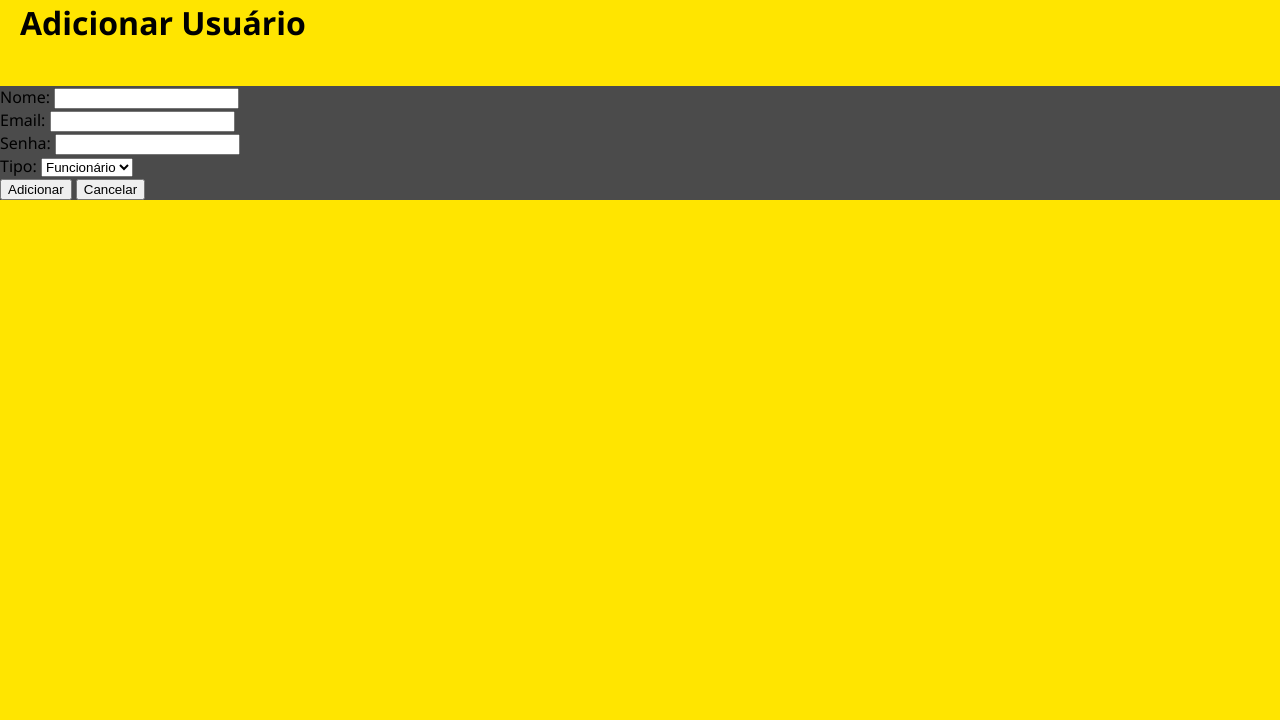
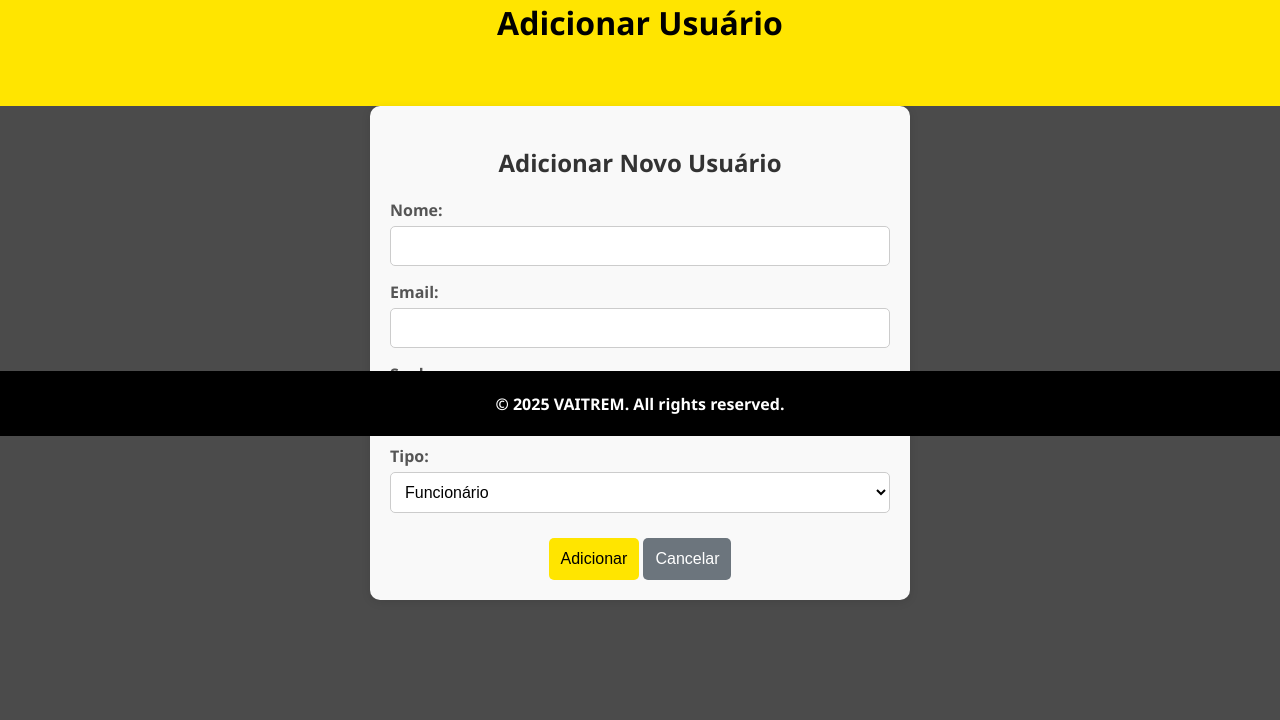
Before and after one commit to ViniciusTn/Aplicacao_do_mockup, a PHP site: page /addUsuario.php in a window 1280 px wide. Shown: the part 364-1084 px from the top of the page. Before the commit the page ends 564 px from the top, so only its background shows below. Run offline with PHP 8.4, Linux system fonts and the light colour scheme; a user stored in the database is signed in.

Commit message:
cadastro estilizado

```diff
--- a/private/addUsuario.php
+++ b/private/addUsuario.php
@@ -39,37 +39,49 @@ if ($_SERVER['REQUEST_METHOD'] == 'POST') {
     <link rel="icon" href="../assets/icons/iconeVaitrem.png" type="image/png">
 </head>
 <body>
-    <header>
+    <header class="header_login">
         <button onclick="window.location.href='../public/menuInicial.php'" class="buttonVoltar" type="button">
             <img src="../assets/icons/botaoVoltar.png" alt="Voltar">
         </button>
         <h1>Adicionar Usuário</h1>
     </header>
     <main>
-        <form method="POST" action="addUsuario.php">
+        <div class="perfil-container">
+            <h2>Adicionar Novo Usuário</h2>
+            <?php if (isset($error)): ?>
+                <p class="error-message"><?php echo $error; ?></p>
+            <?php endif; ?>
+            <form method="POST" action="addUsuario.php" class="perfil-form">
+                <div class="form-group">
                     <label for="nome">Nome:</label>
                     <input type="text" id="nome" name="nome" required>
-            <br>
+                </div>
+                <div class="form-group">
                     <label for="email">Email:</label>
                     <input type="email" id="email" name="email" required>
-            <br>
+                </div>
+                <div class="form-group">
                     <label for="senha">Senha:</label>
                     <input type="password" id="senha" name="senha" required>
-            <br>
+                </div>
+                <div class="form-group">
                     <label for="tipo">Tipo:</label>
                     <select id="tipo" name="tipo" required>
                         <option value="funcionario">Funcionário</option>
                         <option value="admin">Admin</option>
                     </select>
-            <br>
+                </div>
                 <div class="botoes">
-                <button type="submit">Adicionar</button>
-                <button type="button" onclick="window.location.href='../public/menuInicial.php'">Cancelar</button>
+                    <button type="submit" class="perfil-button">Adicionar</button>
+                    <button type="button" onclick="window.location.href='../public/menuInicial.php'" class="perfil-button cancel">Cancelar</button>
                 </div>
-            <?php if (isset($error)): ?>
-                <p style="color: red;"><?php echo $error; ?></p>
-            <?php endif; ?>
             </form>
+        </div>
     </main>
+    <footer>
+        <div class="direitos">
+            <h4>© 2025 VAITREM. All rights reserved.</h4>
+        </div>
+    </footer>
 </body>
 </html>
--- a/styles/Style.css
+++ b/styles/Style.css
@@ -18,6 +18,7 @@ header{
 main{
     width: 100%;
     background-color: rgb(75, 75, 75);
+    padding-bottom: 60px;
 }
 
 #loading-gif {
@@ -314,26 +315,6 @@ a{
 
 
 
-
-
-
-
-
-
-
-
-
-
-
-
-
-
-
-
-
-
-
-
 .buttonVoltar{
     background-color: #3b3b3a;
     padding: 12px 16px;
@@ -368,7 +349,7 @@ a{
 /* Profile Page Styles */
 .perfil-container {
     max-width: 500px;
-    margin: 20px auto;
+    margin: 20px auto 60px auto;
     padding: 20px;
     background-color: #f9f9f9;
     border-radius: 10px;
@@ -415,13 +396,14 @@ a{
     color: #555;
 }
 
-.form-group input {
+.form-group input, .form-group select {
     padding: 10px;
     border: 1px solid #ccc;
     border-radius: 5px;
     font-size: 16px;
     width: 100%;
     box-sizing: border-box;
+    background-color: white;
 }
 
 .perfil-button {
@@ -438,6 +420,15 @@ a{
 
 .perfil-button:hover {
     background-color: #ffed4e;
+}
+
+.perfil-button.cancel {
+    background-color: #6c757d;
+    color: white;
+}
+
+.perfil-button.cancel:hover {
+    background-color: #5a6268;
 }
 
 .admin-section {
--- a/styles/menu.css
+++ b/styles/menu.css
@@ -215,7 +215,7 @@ p{
     padding: 9px 5px;
     margin-top: 15px;
     border-radius: 10px;
-    padding-bottom: 100px;
+    padding-bottom: 60px;
 }
 
 .trem{
```
Lines whose indentation alone changed are shown as unchanged.
